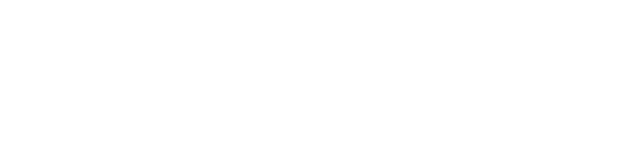
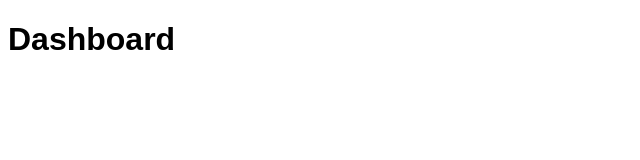
Before and after one commit to MacauleyStephenson/admin-dashboard, a plain HTML site: page index.html in a window 1280 px wide. Shown: the whole page, without its empty margins (0-640 px from the left). Drawn offline with Linux system fonts and the light colour scheme.

Commit message:
basic text testing font family

```diff
--- a/index.html
+++ b/index.html
@@ -8,6 +8,12 @@
 	<title>Admin Dashboard</title>
 </head>
 <body>
-
+	<div class="wrapper">
+		<div class="left">
+			<div class="sidebar">
+				<h1 id="title"><span style='font-family: "Capriola", sans-serif;'>Dashboard</span></h1>
+			</div>
+		</div>
+	</div>
 </body>
 </html>
```
